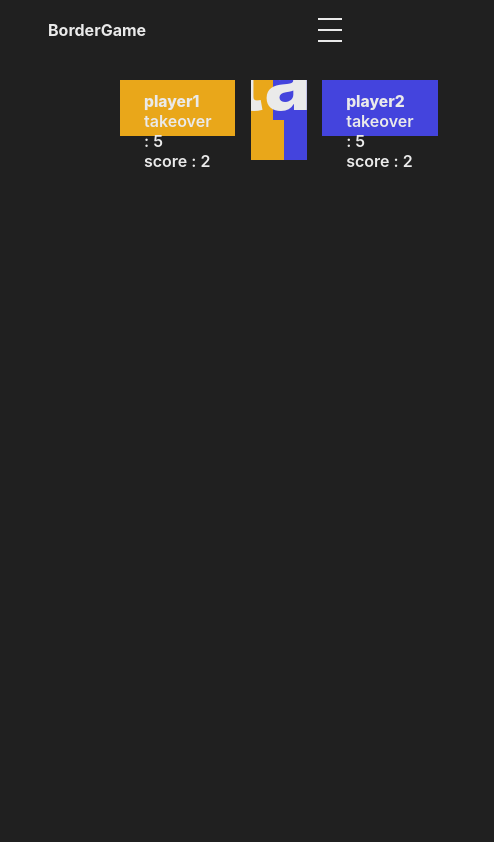
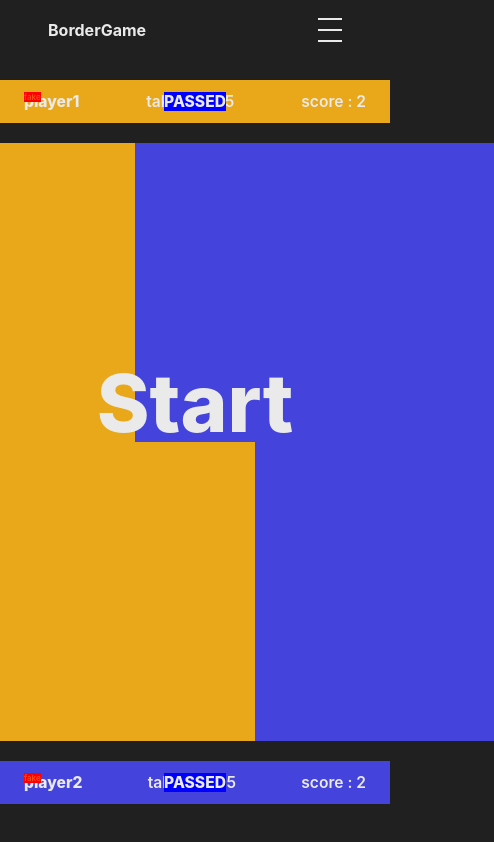
Before and after one commit to yyb02006/Boardgame, a React (Create React App) app: page /othello in a window 390 px wide. Shown: the whole page, 494 px wide, since content can reach past the window. Built offline with nearby package versions, Linux system fonts and the light colour scheme.

Commit message:
1024px 중단점 반응형 정의

```diff
--- a/src/routes/Othello.tsx
+++ b/src/routes/Othello.tsx
@@ -21,9 +21,16 @@ const Layout = styled.section`
 	font-weight: 800;
 	justify-content: space-between;
 	position: relative;
+	@media screen and (max-width: 1024px) {
+		height: 100vh;
+		flex-direction: column;
+		align-items: center;
+		padding: 80px 0 40px 0;
+	}
 `;
 
 const GameBoardWrapper = styled.section`
+	height: 100%;
 	position: relative;
 	aspect-ratio: 1;
 `;
@@ -68,6 +75,28 @@ const PlayerCardLayout = styled.section<PlayerCardLayoutProps>`
 		}
 		> .Passed {
 			font-size: 4rem;
+		}
+	}
+	@media screen and (max-width: 1024px) {
+		margin: ${(props) => (props.$player === 'player1' ? '0 0 20px 0' : '20px 0 0 0 ')};
+		max-width: 100%;
+		overflow: visible;
+		h3 {
+			font-size: 4vw;
+		}
+		> .Wrapper {
+			display: flex;
+			justify-content: space-between;
+		}
+		& .Error {
+			position: absolute;
+			&::after {
+				content: 'fake';
+				background-color: red;
+			}
+		}
+		& .FakeLetter {
+			background-color: blue;
 		}
 	}
 `;
@@ -478,19 +507,18 @@ const PlayerCard = ({
 	const { playState } = gameState;
 	return (
 		<PlayerCardLayout $player={index} $currentPlayer={currentPlayer} $playState={playState}>
+			<div className="Wrapper">
 				<span>{name}</span>
-			<div className="Wrapper">
-				<div>
 				<h3>takeover : {takeOverChance}</h3>
 				<h3>score : {score}</h3>
 				<h3 className="Error">{error}</h3>
 				<div className="Timer">
+					<span className="FakeLetter">PASSED</span>
 					{index === currentPlayer && playState === 'playing' ? (
 						<span className="Seconds">{seconds}</span>
 					) : isPassed && playState === 'playing' ? (
 						<span className="Passed">PASSED</span>
 					) : null}
-					</div>
 				</div>
 			</div>
 		</PlayerCardLayout>
```
Lines whose indentation alone changed are shown as unchanged.
